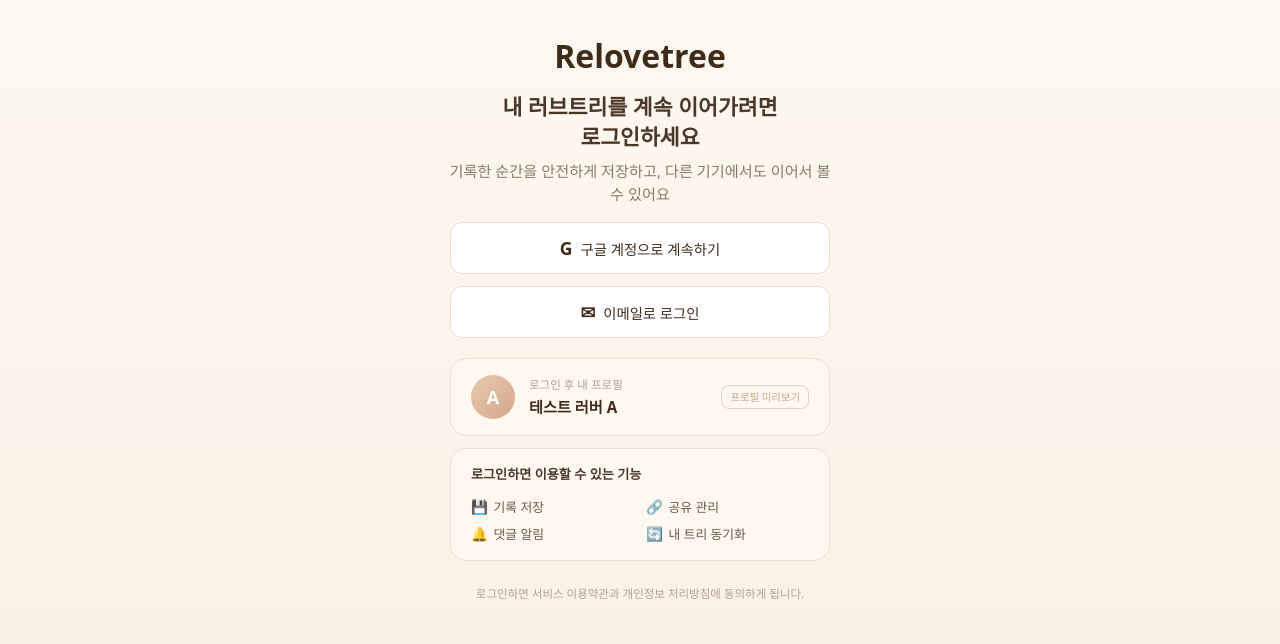
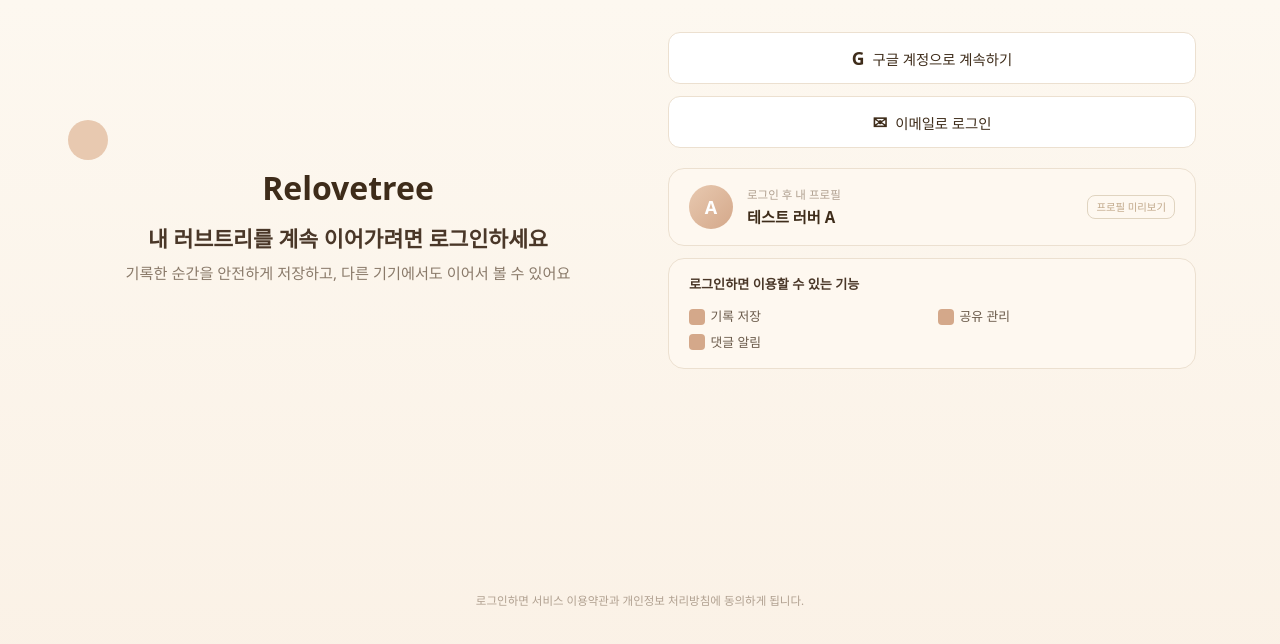
Before and after one commit to skerishKang/lovetree3.0, a React (Vite) app: page /login in a window 1280 px wide. Shown: the top 644 px of the page. Built offline with nearby package versions, Linux system fonts and the light colour scheme.

Commit message:
fix: rebuild LT3-AUTH-001 login composition on current main

```diff
--- a/src/components/AuthBrand.module.css
+++ b/src/components/AuthBrand.module.css
@@ -1,6 +1,6 @@
 .authBrand {
   text-align: center;
-  padding: 2rem 1rem 1rem;
+  padding: 2rem 0;
 }
 
 .brandName {
--- a/src/components/AuthBrand.tsx
+++ b/src/components/AuthBrand.tsx
@@ -4,6 +4,17 @@ import styles from "./AuthBrand.module.css";
 export default function AuthBrand() {
   return (
     <div className={styles.authBrand}>
+      <svg
+        width="48"
+        height="48"
+        viewBox="0 0 48 48"
+        fill="none"
+        xmlns="http://www.w3.org/2000/svg"
+        aria-hidden="true"
+        focusable="false"
+      >
+        <circle cx="24" cy="24" r="20" fill="#e8c9b0" />
+      </svg>
       <h1 className={styles.brandName}>{APP_BRAND}</h1>
       <p className={styles.heading}>{LOGIN_HEADING}</p>
       <p className={styles.description}>{LOGIN_DESCRIPTION}</p>
--- a/src/components/AuthLegalNotice.module.css
+++ b/src/components/AuthLegalNotice.module.css
@@ -1,7 +1,15 @@
 .legalNotice {
   text-align: center;
-  padding: 1.5rem 1.25rem 2rem;
+  padding: 1rem 0;
 }
+
+.legalText {
+  font-size: 0.72rem;
+  color: #8a7a6a;
+  line-height: 1.5;
+  word-break: keep-all;
+}
+
 
 .legalText {
   font-size: 0.72rem;
--- a/src/components/AuthLoginPage.module.css
+++ b/src/components/AuthLoginPage.module.css
@@ -1,3 +1,10 @@
+.authPage {
+  min-height: 100vh;
+  background: linear-gradient(180deg, #fdf8f0 0%, #faf0e4 100%);
+  display: flex;
+  flex-direction: column;
+}
+
 .authPage {
   min-height: 100vh;
   background: linear-gradient(180deg, #fdf8f0 0%, #faf0e4 100%);
@@ -7,8 +14,41 @@
 
 .authCard {
   flex: 1;
-  max-width: 420px;
+  display: grid;
+  grid-template-columns: repeat(2, 1fr);
+  grid-template-rows: auto 1fr auto;
+  gap: 1rem;
+  align-items: center;
+  max-width: 1200px;
   width: 100%;
   margin: 0 auto;
-  padding: 0 0 2rem;
+  padding: 0 1.5rem;
 }
+
+.brandColumn {
+  grid-column: 1;
+  padding: 2rem 0;
+}
+
+.loginColumn {
+  grid-column: 2;
+  padding: 2rem 0;
+}
+
+.legalRow {
+  grid-column: 1 / -1;
+  padding: 1rem 0;
+}
+
+
+.brandColumn {
+  grid-column: 1;
+}
+
+.loginColumn {
+  grid-column: 2;
+}
+
+.legalRow {
+  grid-column: 1 / -1;
+}
--- a/src/components/AuthLoginPage.tsx
+++ b/src/components/AuthLoginPage.tsx
@@ -7,9 +7,17 @@ export default function AuthLoginPage() {
   return (
     <div className={styles.authPage}>
       <div className={styles.authCard}>
-        <AuthBrand />
-        <LoginPanel />
-        <AuthLegalNotice />
+        <section className={styles.brandColumn}>
+          <AuthBrand />
+        </section>
+
+        <section className={styles.loginColumn}>
+          <LoginPanel />
+        </section>
+
+        <div className={styles.legalRow}>
+          <AuthLegalNotice />
+        </div>
       </div>
     </div>
   );
--- a/src/components/LoginPanel.tsx
+++ b/src/components/LoginPanel.tsx
@@ -5,6 +5,20 @@ import {
 } from "../data/authMockData";
 import SocialLoginButton from "./SocialLoginButton";
 import styles from "./LoginPanel.module.css";
+
+const FeatureIcon = () => (
+  <svg
+    width="16"
+    height="16"
+    viewBox="0 0 16 16"
+    fill="none"
+    xmlns="http://www.w3.org/2000/svg"
+    aria-hidden="true"
+    focusable="false"
+  >
+    <rect width="16" height="16" rx="4" fill="#d4a88a" />
+  </svg>
+);
 
 export default function LoginPanel() {
   return (
@@ -30,7 +44,9 @@ export default function LoginPanel() {
         <div className={styles.featureItems}>
           {AUTH_FEATURES.map((f) => (
             <span key={f.id} className={styles.featureItem}>
-              <span className={styles.featureItemIcon}>{f.icon}</span>
+              <span className={styles.featureItemIcon}>
+                <FeatureIcon />
+              </span>
               {f.label}
             </span>
           ))}
--- a/src/data/authMockData.ts
+++ b/src/data/authMockData.ts
@@ -32,7 +32,6 @@ export const AUTH_FEATURES: AuthFeature[] = [
   { id: "save", icon: "💾", label: "기록 저장" },
   { id: "share", icon: "🔗", label: "공유 관리" },
   { id: "alarm", icon: "🔔", label: "댓글 알림" },
-  { id: "sync", icon: "🔄", label: "내 트리 동기화" },
 ];
 
 export const LEGAL_NOTICE =
```
Also changed, not shown: 1 other file (tests, documents, lock files or other folders).
